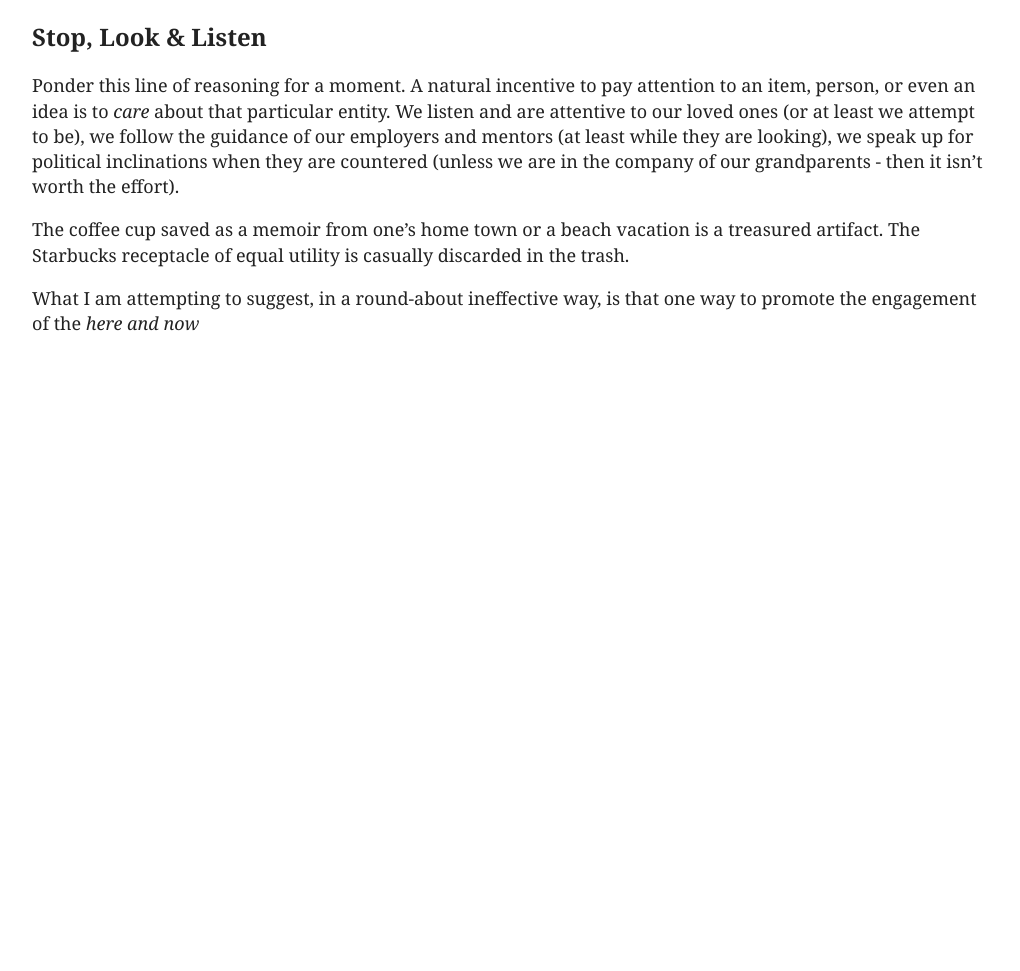
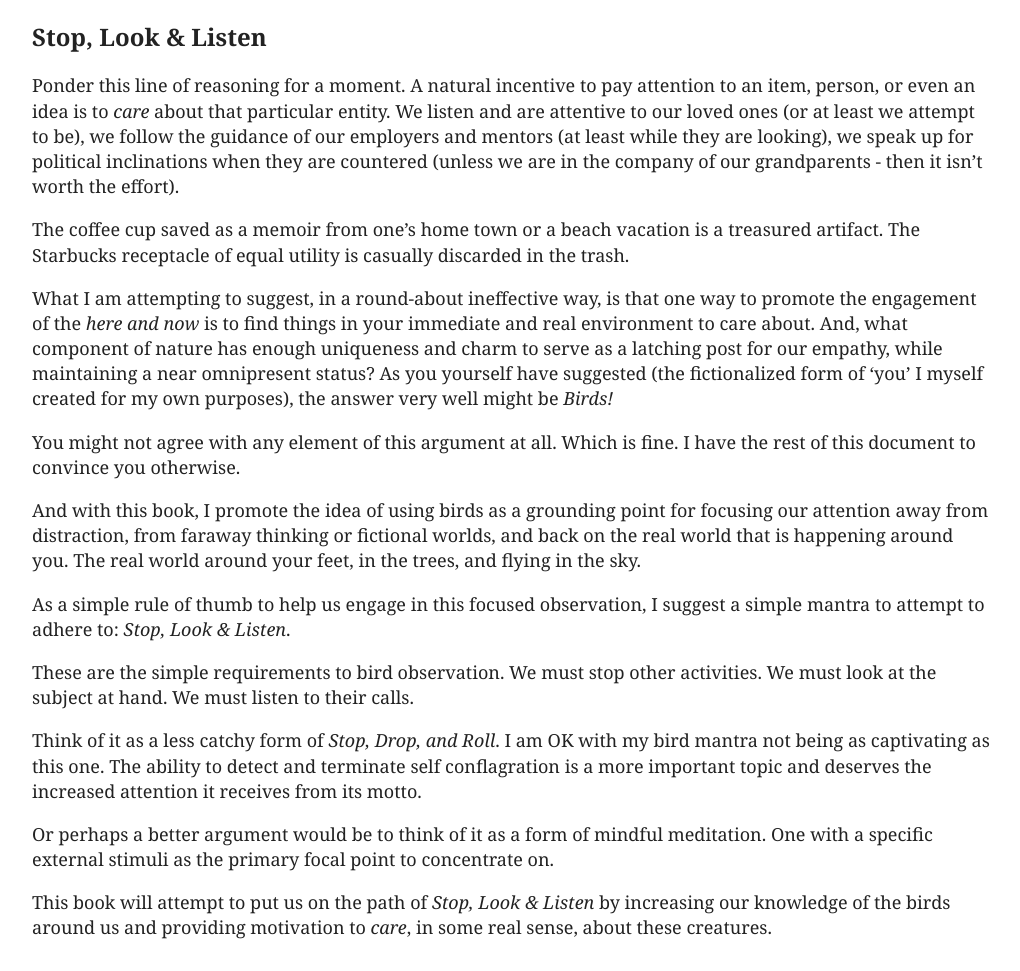
Before and after one commit to vlandham/LookABird, a Jekyll site: the page built from _posts/2013-12-27-02_stop_look_listen.md, in a window 1280 px wide. Shown: the whole page, without its empty margins (128-1148 px from the left). Built offline with Jekyll 4.4.1, drawn with Linux system fonts in a browser that asks for light colours; before the commit the page ends 900 px from its top, so only the background shows below that.

Commit message:
more words!

```diff
--- a/_posts/2013-12-27-02_stop_look_listen.md
+++ b/_posts/2013-12-27-02_stop_look_listen.md
@@ -10,4 +10,18 @@ Ponder this line of reasoning for a moment. A natural incentive to pay attention
 
 The coffee cup saved as a memoir from one's home town or a beach vacation is a treasured artifact. The Starbucks receptacle of equal utility is casually discarded in the trash.
 
-What I am attempting to suggest, in a round-about ineffective way, is that one way to promote the engagement of the _here and now_
+What I am attempting to suggest, in a round-about ineffective way, is that one way to promote the engagement of the _here and now_ is to find things in your immediate and real environment to care about. And, what component of nature has enough uniqueness and charm to serve as a latching post for our empathy, while maintaining a near omnipresent status? As you yourself have suggested (the fictionalized form of 'you' I myself created for my own purposes), the answer very well might be _Birds!_
+
+You might not agree with any element of this argument at all. Which is fine. I have the rest of this document to convince you otherwise.
+
+And with this book, I promote the idea of using birds as a grounding point for focusing our attention away from distraction, from faraway thinking or fictional worlds, and back on the real world that is happening around you. The real world around your feet, in the trees, and flying in the sky.
+
+As a simple rule of thumb to help us engage in this focused observation, I suggest a simple mantra to attempt to adhere to: _Stop, Look & Listen_.
+
+These are the simple requirements to bird observation. We must stop other activities. We must look at the subject at hand. We must listen to their calls.
+
+Think of it as a less catchy form of _Stop, Drop, and Roll_. I am OK with my bird mantra not being as captivating as this one. The ability to detect and terminate self conflagration is a more important topic and deserves the increased attention it receives from its motto.
+
+Or perhaps a better argument would be to think of it as a form of mindful meditation. One with a specific external stimuli as the primary focal point to concentrate on.
+
+This book will attempt to put us on the path of _Stop, Look & Listen_ by increasing our knowledge of the birds around us and providing motivation to _care_, in some real sense, about these creatures.
```
